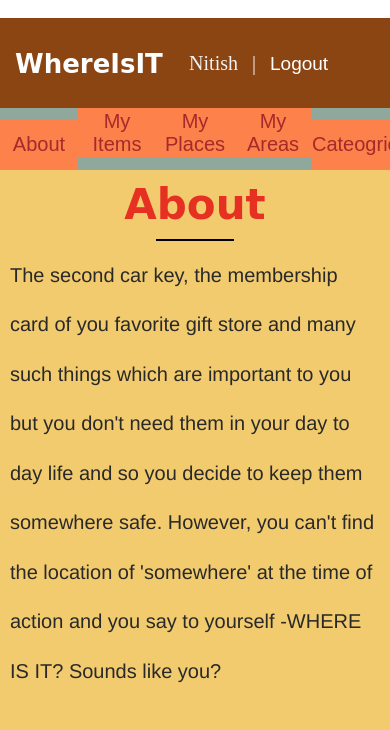
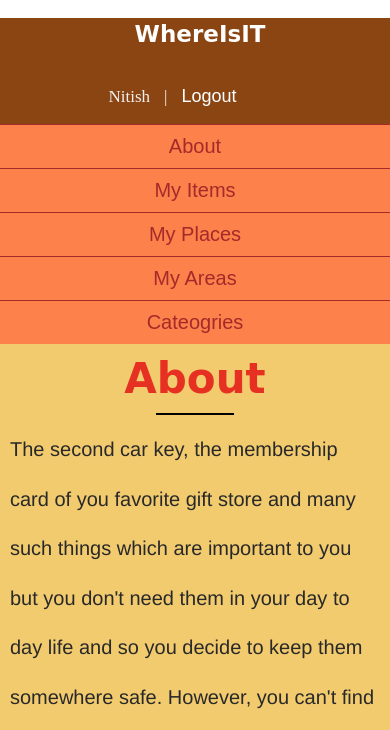
Before and after one commit to nitishbagul/where-is-it-node-capstone, a website: page public/index.html in a window 390 px wide. Shown: the part 1613-2343 px from the top of the page. Drawn offline with nearby package versions, Linux system fonts and the light colour scheme.

Commit message:
nav list responsivenesss

```diff
--- a/public/style.css
+++ b/public/style.css
@@ -688,6 +688,28 @@ main {
     body {
         color: green;
     }
+
+    .nav-logo,
+    .nav-list {
+        display: block;
+        margin-left: auto;
+        margin-right: auto;
+        text-align: center;
+    }
+
+    .nav-list {
+        float: none;
+    }
+    .nav-logo h2 {
+        font-size: 23px;
+    }
+
+    .nav-list span {
+        font-size: 17px;
+    }
+    .nav-list button {
+        font-size: 18px;
+    }
     .feature-list button {
         display: block;
         margin-left: auto;
@@ -708,11 +730,13 @@ main {
         width: 100%;
     }
 
-    @media only screen and (max-width: 480px) .sidenav button {
+    .sidenav button {
         display: inline-block;
         height: auto;
         padding: 10px 15px;
         width: 100%;
+        border-top: 1px solid brown;
+        border-bottom: brown;
     }
 
     .delete-item-popup,
```
